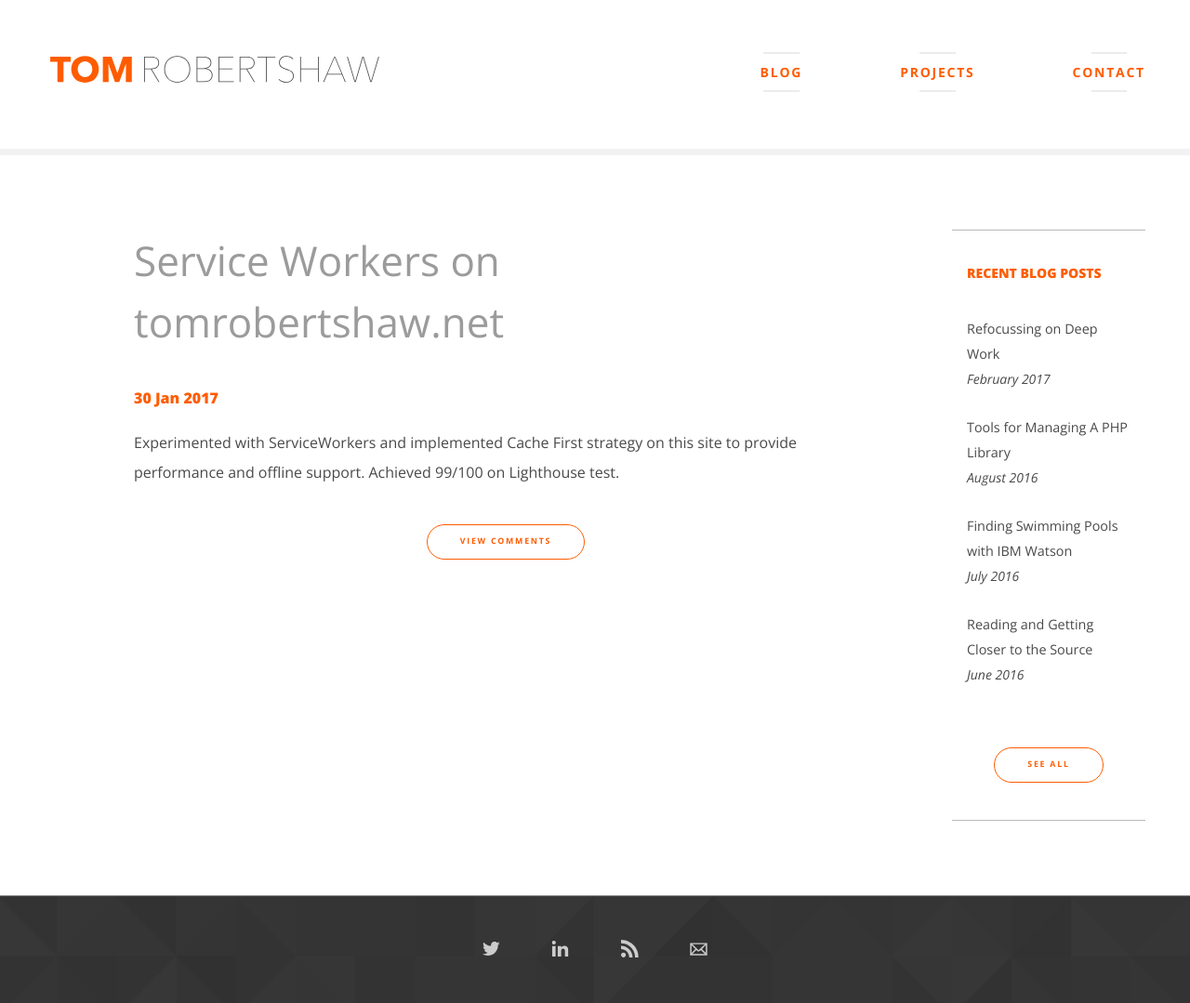
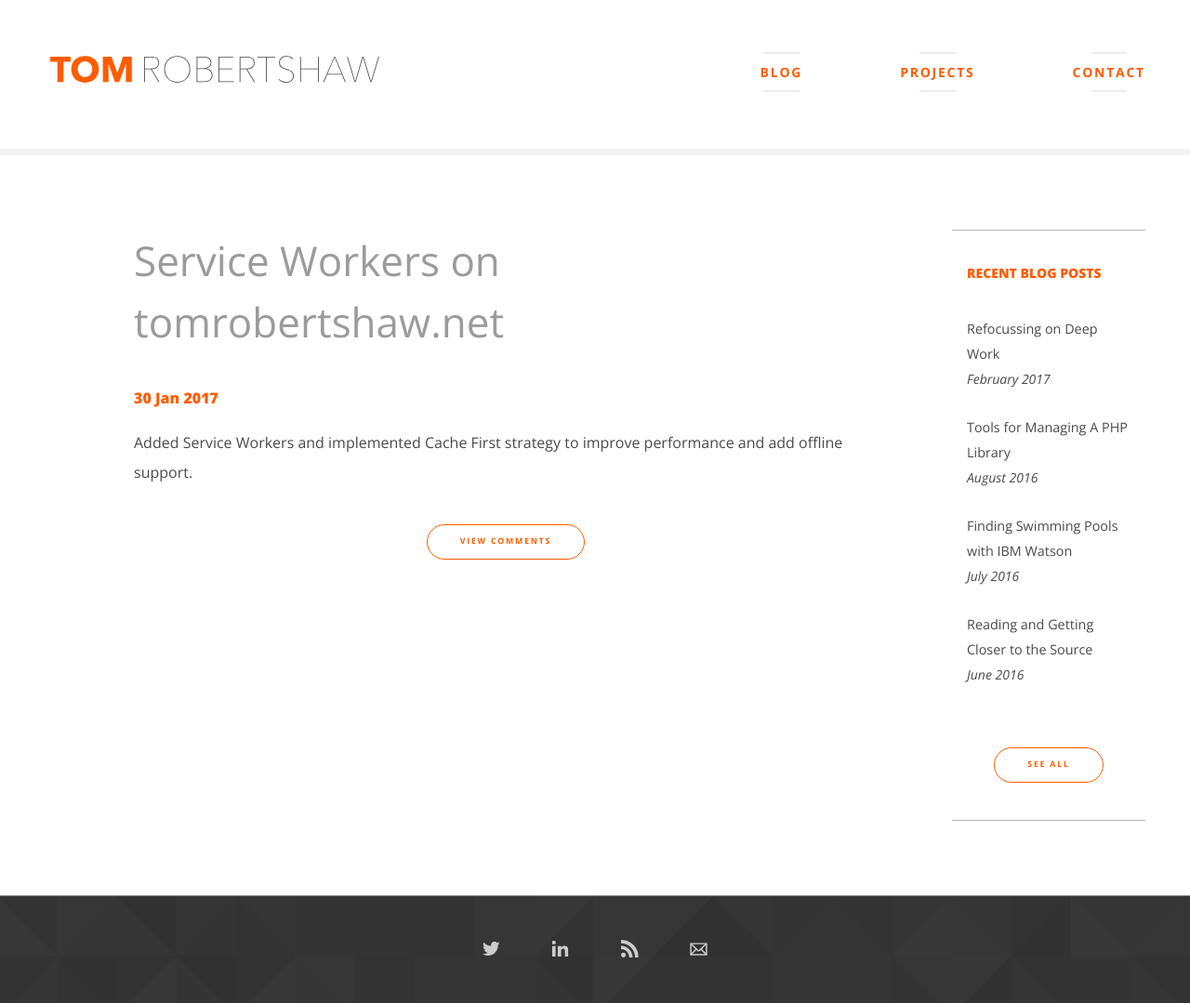
Before and after one commit to bobbyshaw/tomrobertshaw.net, a Jekyll site: the page built from projects/_posts/2017-01-30-serviceworkers-on-tomrobertshaw-net.md, in a window 1280 px wide. Shown: the whole page at 93% size. Built offline with Jekyll 4.4.1, drawn with Linux system fonts in a browser that asks for light colours; our own code applies the rules of GitHub Pages for plain Markdown files.

Commit message:
Shorten service worker description.

```diff
--- a/projects/_posts/2017-01-30-serviceworkers-on-tomrobertshaw-net.md
+++ b/projects/_posts/2017-01-30-serviceworkers-on-tomrobertshaw-net.md
@@ -6,5 +6,5 @@
 visible: 0
 draft: true
 ---
-Experimented with ServiceWorkers and implemented Cache First strategy on this
-site to provide performance and offline support. Achieved 99/100 on Lighthouse test.
+Added Service Workers and implemented Cache First strategy to improve
+ performance and add offline support.
```
